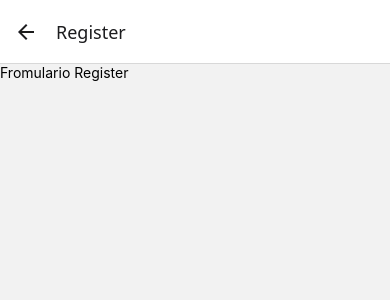
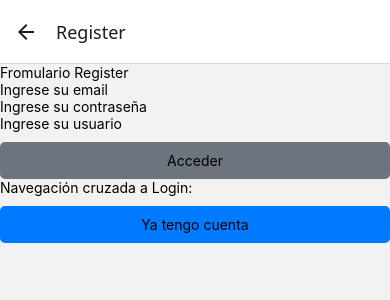
Before and after one commit to bernicamauer/pi-parte2-prog3-Camauer-Elizalde, a React Native app in the folder PIparteII/: screen /Register in a window 390 px wide. Shown: the top 300 px of the page. Built offline with nearby package versions, Linux system fonts and the light colour scheme.

Commit message:
Register empezado, faltan los mensajes de error y que la pantalla solo sea accesible a los usuarios no logueados

```diff
--- a/PIparteII/src/screens/Menu.js
+++ b/PIparteII/src/screens/Menu.js
@@ -4,6 +4,7 @@ import { Text, View, TouchableOpacity } from 'react-native';
 const Menu = ({ navigation }) => {
     return (
         <View>
+
             <TouchableOpacity
                 onPress={() => navigation.navigate('Login')}
             >
--- a/PIparteII/src/screens/Register.js
+++ b/PIparteII/src/screens/Register.js
@@ -1,25 +1,99 @@
 import React, { Component } from "react";
-import {
-  Text,
-  View
-} from "react-native";
+import { Text, View, TextInput, TouchableOpacity } from "react-native";
+import { auth,db } from "../firebase/Config"
 
 class Register extends Component {
-  constructor() {
-    super();
+  constructor(props) {
+    super(props);
     this.state = {
+      email: "",
+      password: "",
+      userName: "",
+      registered: false,
+      error: ""
 
     };
   }
+
+
+
+
+  handleSubmit() {
+    auth
+      .createUserWithEmailAndPassword(this.state.email, this.state.password)
+      .then(() => this.setState({registered: true}),
+        db.collection("users").add({
+            email: this.state.email,
+            userName: this.state.userName,
+            createdAt: Date.now(),
+          }))
+      .then(() => this.props.navigation.navigate("Login"))
+
+      .catch((error) => this.setState({ error: "Fallo el registro" }));
+  }
+
+
 
   render() {
     return (
       <View>
         <Text>Fromulario Register</Text>
+
+        <TextInput
+          keyboardType="email-address"
+          placeholder="Ingrese su email"
+          onChangeText={(text) => this.setState({ email: text })}
+          value={this.state.email}
+        />
+
+        <TextInput
+          placeholder="Ingrese su contraseña"
+          secureTextEntry={true}
+          onChangeText={(text) => this.setState({ password: text })}
+          value={this.state.password}
+        />
+
+        <TextInput
+          keyboardType="default"
+          placeholder="Ingrese su usuario"
+          onChangeText={(text) => this.setState({ userName: text })}
+          value={this.state.userName}
+        />
+
+
+
+        <TouchableOpacity
+          onPress={() => this.handleSubmit()}
+          style={[styles.button, styles.buttonSecondary]}
+          disabled={!(this.state.email && this.state.password && this.state.userName)}
+        >
+          <Text>Acceder</Text>
+        </TouchableOpacity>
+
+        <Text>Navegación cruzada a Login: </Text>
+        <TouchableOpacity
+          onPress={() => this.props.navigation.navigate("Login")}
+          style={styles.button}
+        >
+          <Text>Ya tengo cuenta</Text>
+        </TouchableOpacity>
       </View>
+
     );
   }
 }
 
+const styles = {
+  button: {
+    padding: 10,
+    backgroundColor: "#007BFF",
+    borderRadius: 5,
+    marginTop: 10,
+    alignItems: "center",
+  },
+  buttonSecondary: {
+    backgroundColor: "#6C757D",
+  },
+};
 
 export default Register;
```
